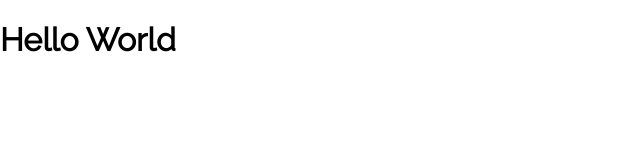
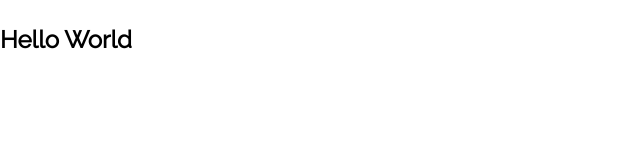
Before and after one commit to Endriw-Ventura/HelloWorld, a React (Create React App) app: page / in a window 1280 px wide. Shown: the top 160 px of the page, without its empty margins (0-640 px from the left). Built offline with nearby package versions, Linux system fonts and the light colour scheme.

Commit message:
mudei para H2

```diff
--- a/src/App.js
+++ b/src/App.js
@@ -1,5 +1,5 @@
 function App() {
-  return <h1>Hello World</h1>;
+  return <h2>Hello World</h2>;
 }
 
 export default App;
```
